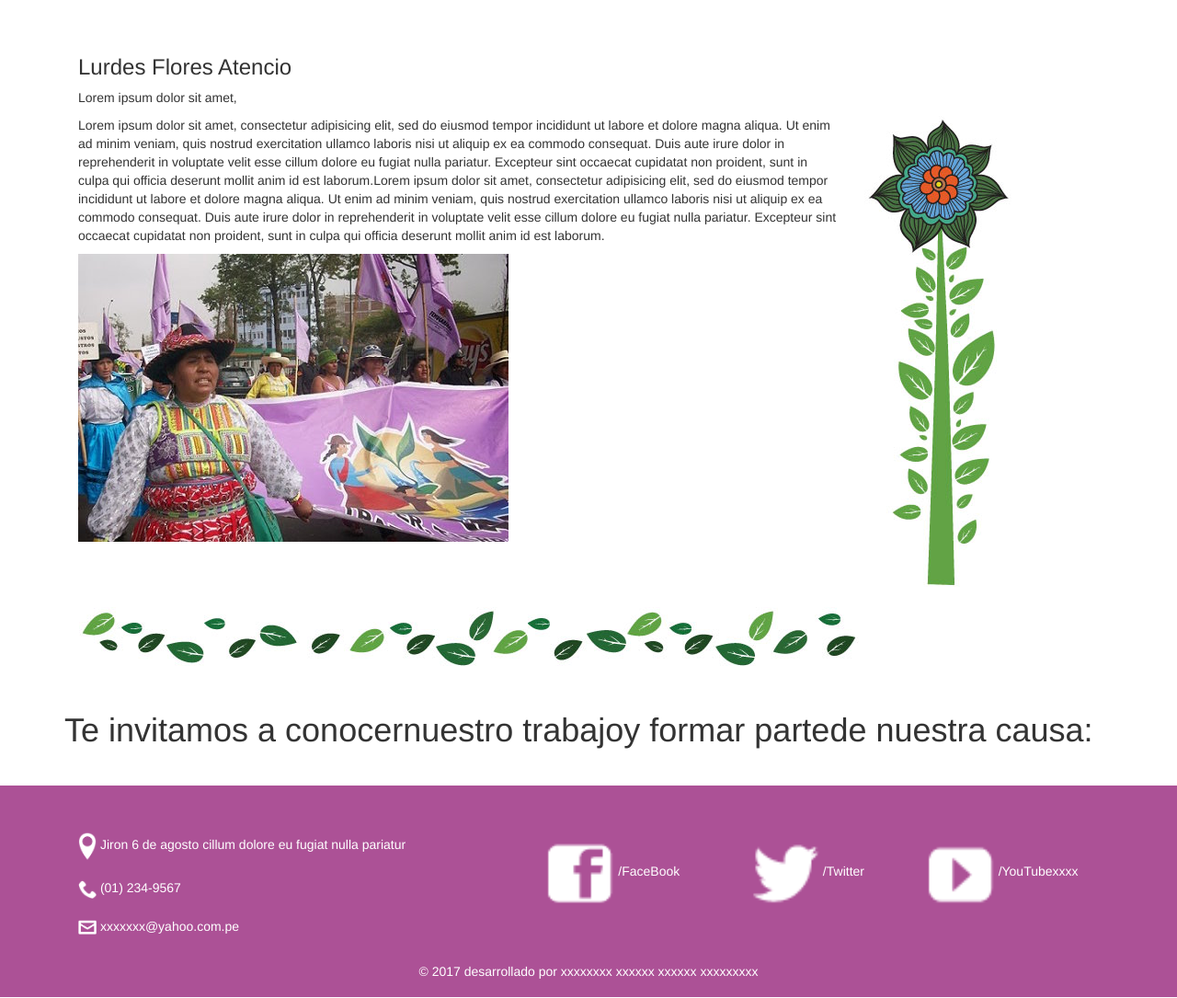
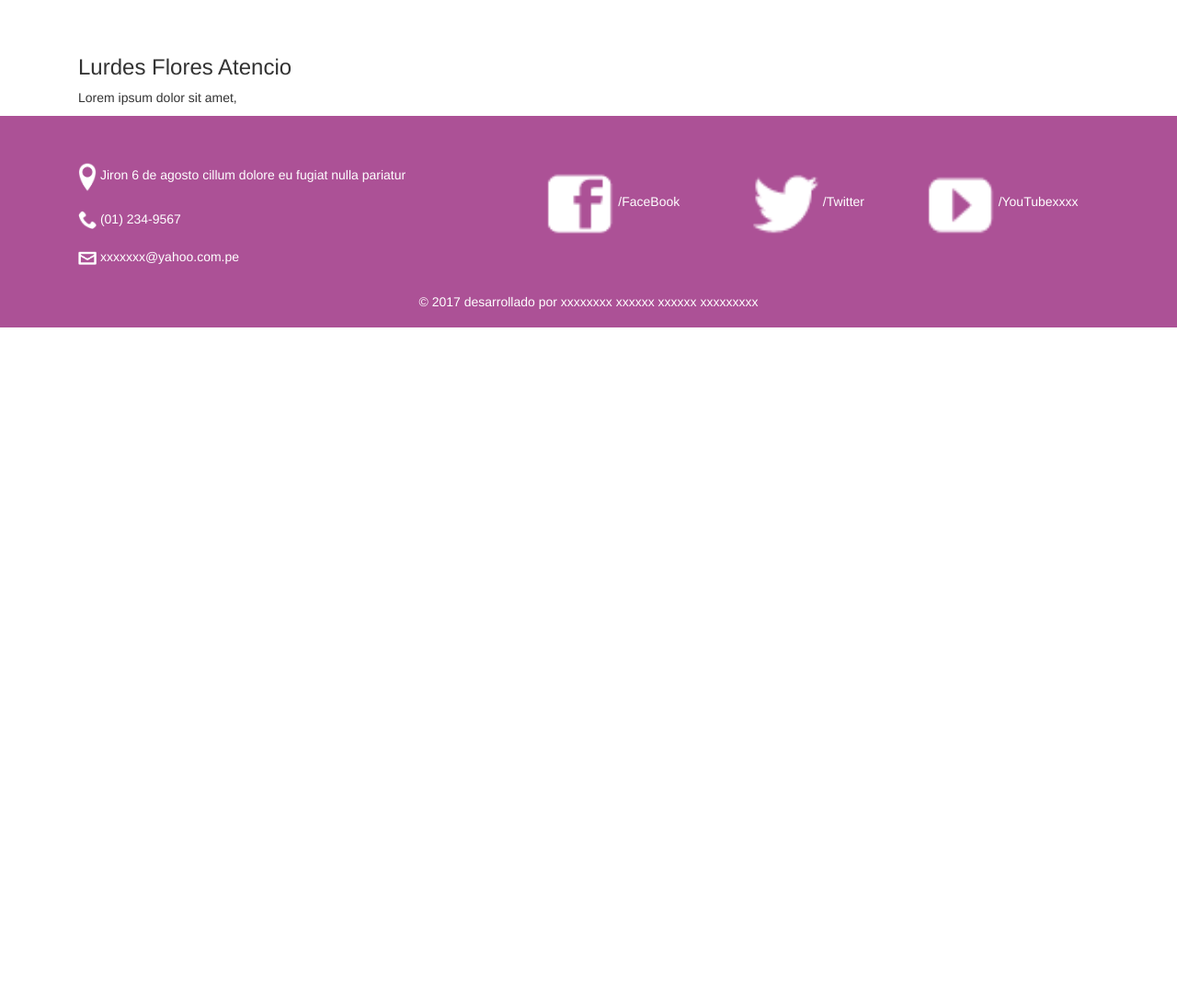
Before and after one commit to juliamary/FENMURCARINAP, a plain HTML site: page consejo-directivo.html in a window 1280 px wide. Shown: the part 388-1473 px from the top of the page at 92% size. After the commit the page ends 800 px from the top, so only its background shows below. Drawn offline with Linux system fonts and the light colour scheme.

Commit message:
creando 2 vistas +

```diff
--- a/consejo-directivo.html
+++ b/consejo-directivo.html
@@ -31,9 +31,9 @@
     <div class="collapse navbar-collapse" id="bs-example-navbar-collapse-1">
       <ul class="nav navbar-nav">
         <li class="active"><a href="#">Inicio<span class="sr-only">(current)</span></a></li>
-        <li><a href="#">Noticias</a></li>
+        <li><a href="noticias.html">Noticias</a></li>
         <li class="dropdown">
-          <a href="#" class="dropdown-toggle" data-toggle="dropdown" role="button" aria-haspopup="true" aria-expanded="false">Dropdown <span class="caret"></span></a>
+          <a href="#" class="dropdown-toggle" data-toggle="dropdown" role="button" aria-haspopup="true" aria-expanded="false">Quienes Somos<span class="caret"></span></a>
           <ul class="dropdown-menu">
             <li><a href="#">Action</a></li>
             <li><a href="#">Another action</a></li>
@@ -68,8 +68,6 @@
 </nav>
 
 <div class="wrapper-pages">
-
-
 	<div class="container">
 		<div class="consejo-directivo">
 			<div class="col-lg-6">
@@ -83,37 +81,6 @@
 			<div class="col-lg-6"></div>
 		</div>
 	</div>
-
-  <div class="container">
-    <div class="col-lg-9">
-      <p>Lorem ipsum dolor sit amet, consectetur adipisicing elit, sed do eiusmod
-      tempor incididunt ut labore et dolore magna aliqua. Ut enim ad minim veniam,
-      quis nostrud exercitation ullamco laboris nisi ut aliquip ex ea commodo
-      consequat. Duis aute irure dolor in reprehenderit in voluptate velit esse
-      cillum dolore eu fugiat nulla pariatur. Excepteur sint occaecat cupidatat non
-      proident, sunt in culpa qui officia deserunt mollit anim id est laborum.Lorem
-      ipsum dolor sit amet, consectetur adipisicing elit, sed do eiusmod
-      tempor incididunt ut labore et dolore magna aliqua. Ut enim ad minim veniam,
-      quis nostrud exercitation ullamco laboris nisi ut aliquip ex ea commodo
-      consequat. Duis aute irure dolor in reprehenderit in voluptate velit esse
-      cillum dolore eu fugiat nulla pariatur. Excepteur sint occaecat cupidatat non
-      proident, sunt in culpa qui officia deserunt mollit anim id est laborum.</p>
-      <div class="imagen-quienes-somos">
-        <img src="images/limamovilizacionporlasoberania6.jpg">
-      </div>
-    </div>
-    <div class="col-lg-3">
-      <div class="imagen de flor">
-        <img src="images/flor-con-tallo.jpg">
-      </div>
-    </div>
-    <div class="decoracion">
-      <img src="images/hojas-horizontales.jpg">
-    </div>
-    <div class="texto-banner-quienes-somos">
-      <h1>Te invitamos a conocernuestro trabajoy formar partede nuestra causa:</h3>
-    </div>
-  </div>
     <footer>
       <div class="container">
         <div class="col-lg-5">
```
Also changed, not shown: index.html (+2 -2 lines).
